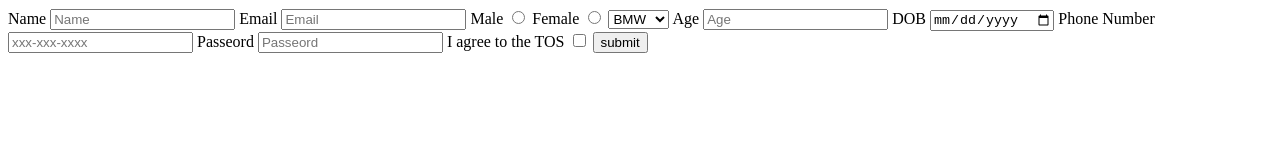
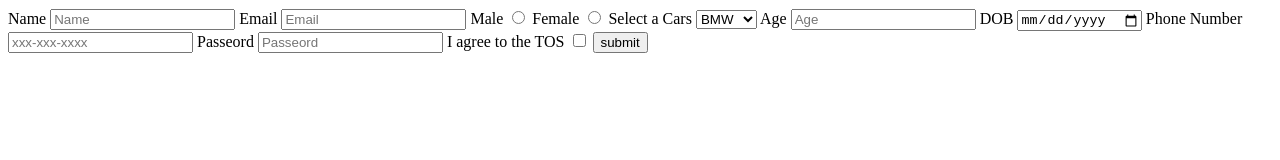
Before and after one commit to acciojob/signup-form-car-Rajat-katiyar, a website: page main.html in a window 1280 px wide. Drawn offline with Linux system fonts and the light colour scheme.

Commit message:
created a submission

```diff
--- a/main.html
+++ b/main.html
@@ -19,6 +19,7 @@
 		<label for="gender_f">Female</label>
 		<input type="radio" id="gender_f" name="gender" required >
 
+		<label for="cars"> Select a Cars</label>
 		<select placeholder="--Please choose an option--" id="cars" required>
 			<option>BMW</option>
 			<option>ALTO</option>
```
